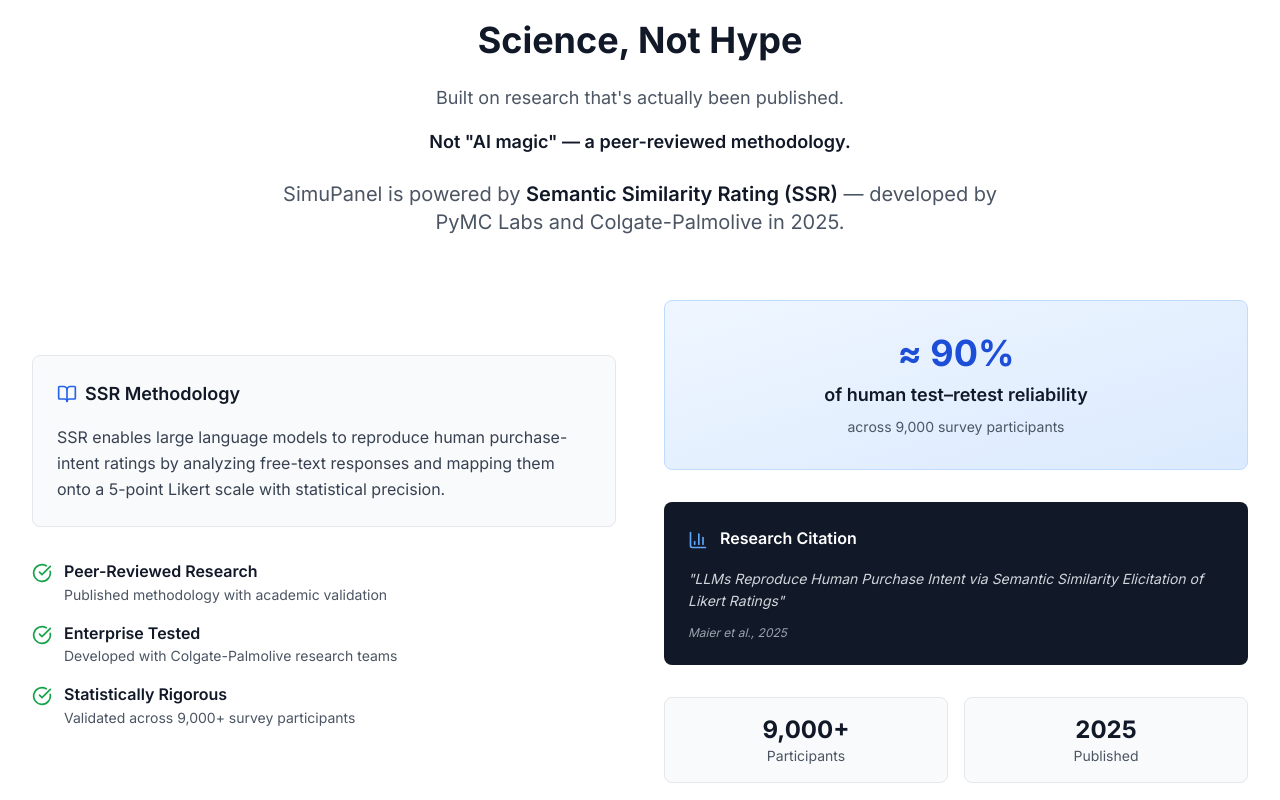
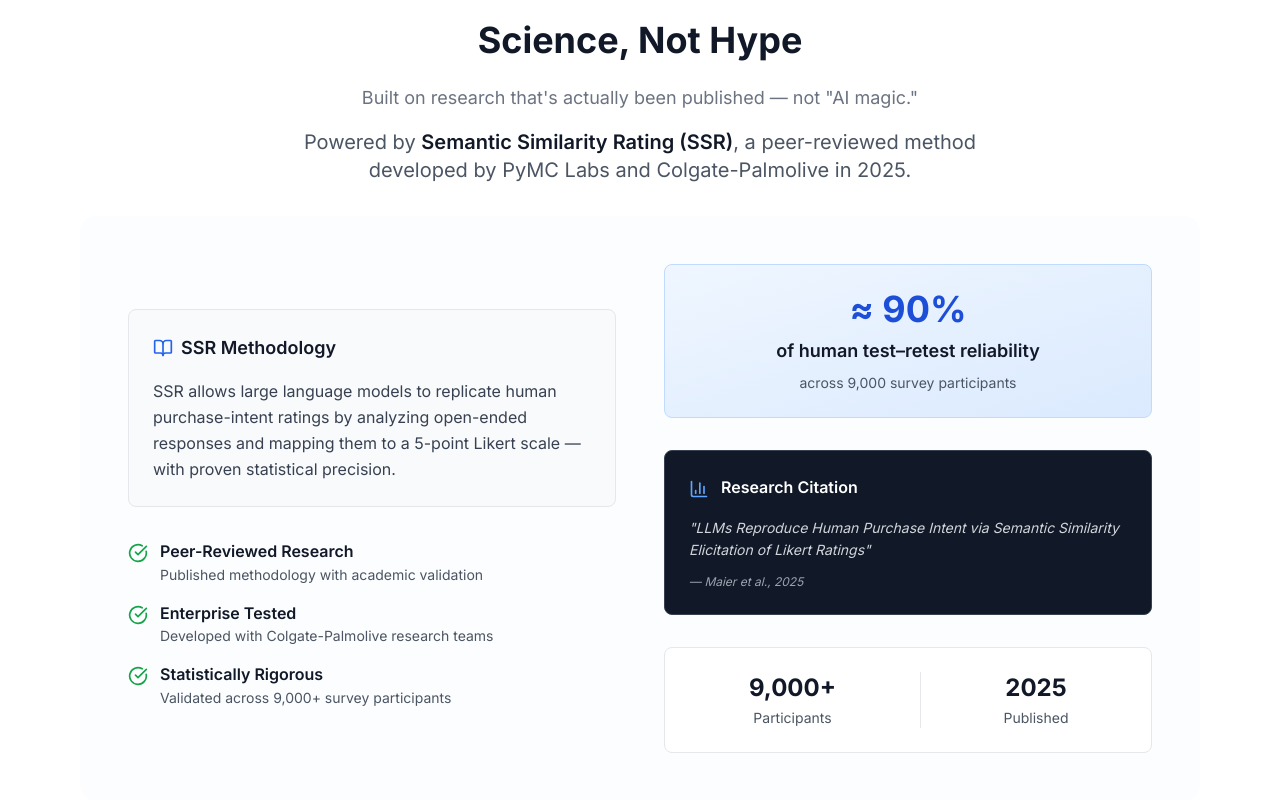
Before and after one commit to JamesonCodes/SimuPanel, a Next.js app: page / in a window 1280 px wide. Shown: the part 860-1660 px from the top of the page. Built offline with nearby package versions, Linux system fonts and the light colour scheme.

Commit message:
refactor: tighten Science section spacing for better visual connection
- Reduce spacing between paragraph and cards from mb-20 to mb-12
- Create stronger visual connection between "Science" text and 90% stat
- Maintain breathability while improving unified concept flow

```diff
--- a/components/Science.tsx
+++ b/components/Science.tsx
@@ -6,29 +6,29 @@
 const Science = () => {
   return (
     <section className="py-20 bg-white">
-      <div className="max-w-7xl mx-auto px-4 sm:px-6 lg:px-8">
+      <div className="max-w-6xl mx-auto px-4 sm:px-6 lg:px-8">
         <motion.div
           initial={{ opacity: 0, y: 20 }}
           whileInView={{ opacity: 1, y: 0 }}
           transition={{ duration: 0.8 }}
           viewport={{ once: true }}
-          className="text-center mb-16"
+          className="text-center mb-12"
         >
           <h2 className="text-3xl sm:text-4xl font-bold text-gray-900 mb-6">
             Science, Not Hype
           </h2>
-          <p className="text-lg text-gray-600 mb-4">
-            Built on research that's actually been published.
-          </p>
-          <p className="text-lg font-semibold text-gray-900 mb-6">
-            Not "AI magic" — a peer-reviewed methodology.
+          <p className="text-lg text-gray-500 mb-4">
+            Built on research that's actually been published — not "AI magic."
           </p>
           <p className="text-xl text-gray-600 max-w-3xl mx-auto">
-            SimuPanel is powered by <span className="font-semibold text-gray-900">Semantic Similarity Rating (SSR)</span> — developed by PyMC Labs and Colgate-Palmolive in 2025.
+            Powered by <span className="font-semibold text-gray-900">Semantic Similarity Rating (SSR)</span>, a peer-reviewed method developed by PyMC Labs and Colgate-Palmolive in 2025.
           </p>
         </motion.div>
 
-        <div className="grid lg:grid-cols-2 gap-12 items-center">
+        <div className="relative">
+          {/* Subtle connective background */}
+          <div className="absolute inset-0 bg-blue-50/20 rounded-2xl -m-4"></div>
+          <div className="relative grid lg:grid-cols-2 gap-12 items-center p-8">
           {/* Left side - Methodology */}
           <motion.div
             initial={{ opacity: 0, x: -20 }}
@@ -43,7 +43,7 @@
                 SSR Methodology
               </h3>
               <p className="text-gray-700 leading-relaxed">
-                SSR enables large language models to reproduce human purchase-intent ratings by analyzing free-text responses and mapping them onto a 5-point Likert scale with statistical precision.
+                SSR allows large language models to replicate human purchase-intent ratings by analyzing open-ended responses and mapping them to a 5-point Likert scale — with proven statistical precision.
               </p>
             </div>
 
@@ -81,7 +81,7 @@
             className="space-y-8"
           >
             {/* Accuracy Stat */}
-            <div className="bg-gradient-to-br from-blue-50 to-blue-100 rounded-lg p-8 border border-blue-200">
+            <div className="bg-gradient-to-br from-blue-50 to-blue-100 rounded-lg p-6 border border-blue-200">
               <div className="text-center">
                 <div className="text-4xl font-bold text-blue-700 mb-2">≈ 90%</div>
                 <div className="text-lg font-semibold text-gray-900 mb-2">of human test–retest reliability</div>
@@ -90,7 +90,7 @@
             </div>
 
             {/* Citation */}
-            <div className="bg-gray-900 text-white rounded-lg p-6">
+            <div className="bg-gray-900 text-white rounded-lg p-6 border border-gray-700">
               <div className="flex items-start gap-3 mb-4">
                 <BarChart3 className="w-5 h-5 text-blue-400 mt-1 flex-shrink-0" />
                 <h4 className="font-semibold">Research Citation</h4>
@@ -99,22 +99,25 @@
                 "LLMs Reproduce Human Purchase Intent via Semantic Similarity Elicitation of Likert Ratings"
               </blockquote>
               <cite className="text-xs text-gray-400 block mt-3">
-                Maier et al., 2025
+                — Maier et al., 2025
               </cite>
             </div>
 
-            {/* Trust Building Elements */}
-            <div className="grid grid-cols-2 gap-4">
-              <div className="text-center p-4 bg-gray-50 rounded-lg border border-gray-200">
-                <div className="text-2xl font-bold text-gray-900">9,000+</div>
-                <div className="text-sm text-gray-600">Participants</div>
-              </div>
-              <div className="text-center p-4 bg-gray-50 rounded-lg border border-gray-200">
-                <div className="text-2xl font-bold text-gray-900">2025</div>
-                <div className="text-sm text-gray-600">Published</div>
+            {/* Supporting Metrics */}
+            <div className="bg-white rounded-lg p-6 border border-gray-200">
+              <div className="grid grid-cols-2 gap-6">
+                <div className="text-center">
+                  <div className="text-2xl font-bold text-gray-900 mb-1">9,000+</div>
+                  <div className="text-sm text-gray-600">Participants</div>
+                </div>
+                <div className="text-center border-l border-gray-200 pl-6">
+                  <div className="text-2xl font-bold text-gray-900 mb-1">2025</div>
+                  <div className="text-sm text-gray-600">Published</div>
+                </div>
               </div>
             </div>
           </motion.div>
+          </div>
         </div>
       </div>
     </section>
```
